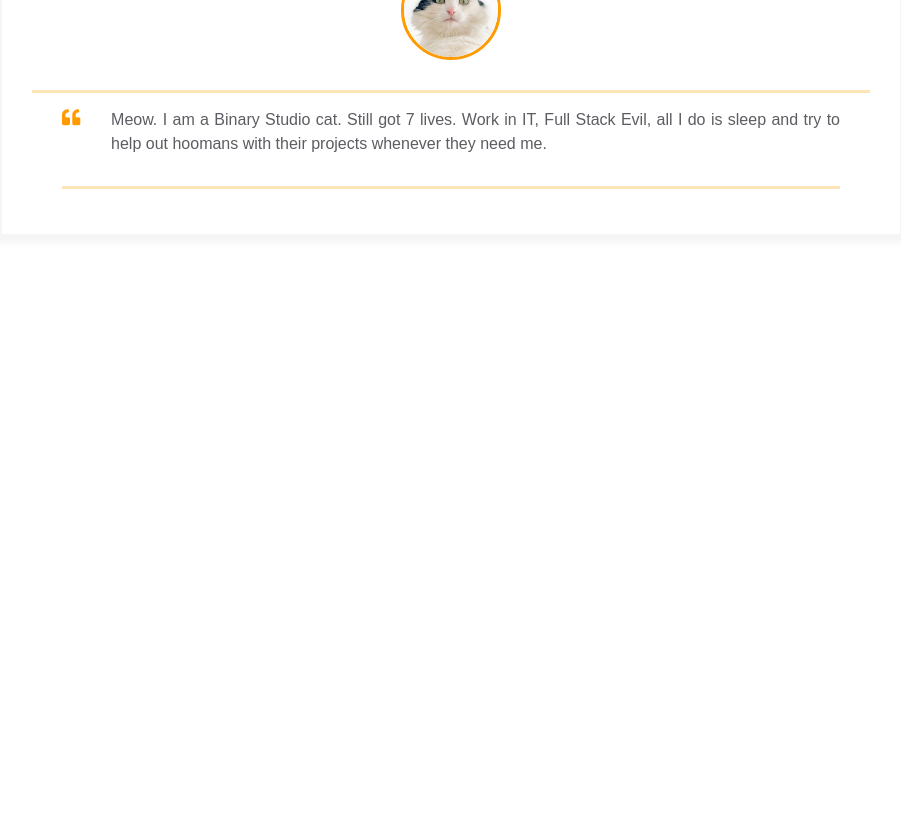
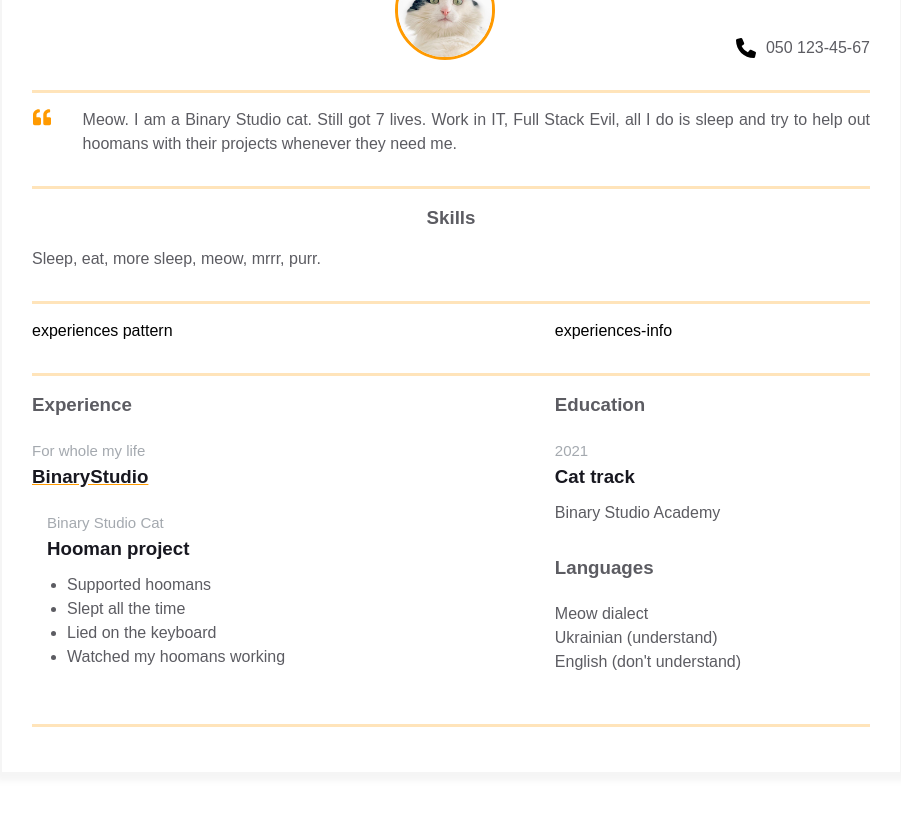
Before and after one commit to ddimukr/homepage, a plain HTML site: page index.html in a window 1280 px wide. Shown: the part 242-1065 px from the top of the page, without its empty margins (189-1090 px from the left). Before the commit the page ends 800 px from the top, so only its background shows below. Drawn offline with Linux system fonts and the light colour scheme.

Commit message:
Добавлен основной текст body. Step 2

```diff
--- a/index.html
+++ b/index.html
@@ -50,12 +50,21 @@
   <span>binary-studio</span>
 </a>
 
+<a href="tel:+380501234567" rel="author" class="contact-info__item">
+  <div class="contact-info__item-icon-wrapper">
+<svg xmlns="http://www.w3.org/2000/svg" viewBox="0 0 512 512">
+<path d="M511.2 387l-23.25 100.8c-3.266 14.25-15.79 24.22-30.46 24.22C205.2 512 0 306.8 0 54.5c0-14.66 9.969-27.2 24.22-30.45l100.8-23.25C139.7-2.602 154.7 5.018 160.8 18.92l46.52 108.5c5.438 12.78 1.77 27.67-8.98 36.45L144.5 207.1c33.98 69.22 90.26 125.5 159.5 159.5l44.08-53.8c8.688-10.78 23.69-14.51 36.47-8.975l108.5 46.51C506.1 357.2 514.6 372.4 511.2 387z"/>
+</svg>
+		  </div>
+  <span>050 123-45-67</span>
+</a>
+
 
 
 		  </div>
         </div>
       </div>
-
+    </div>
 
 <div class="container">
   <div class="resume__block">
@@ -76,8 +85,76 @@
   </div>
 </div>
 
+<div class="container">
+  <div class="resume__block">
+    <div class="skills">
+      <h3 class="skills__header">Skills</h3>
+      <p class="skills__text">Sleep, eat, more sleep, meow, mrrr, purr. </p>
+    </div>
+  </div>
+</div>
 
+<div class="container">
+  <div class="resume__block">
+    <div class="main-info fh">
+
+      <div class="experiences">experiences pattern</div>
+
+      <div class="additional-info fv">experiences-info</div>
     </div>
+  </div>
+</div>
+
+<div class="container">
+  <div class="resume__block fh">
+<div class="experiences">
+  <h3 class="experiences__header">Experience</h3>
+  <div class="experiences__company">
+    <div class="experiences__company-header">
+      <span class="experiences__company-header-durability">For whole my life</span>
+      <h3 class="experiences__company-header-name">BinaryStudio</h3>
+    </div>
+
+    <div class="experiences__company-project">
+      <span class="experiences__company-project-role">Binary Studio Cat</span>
+      <h3 class="experiences__company-project-name">Hooman project</h3>
+      <ul class="experiences__company-project-responsibilities">
+        <li>Supported hoomans</li>
+        <li>Slept all the time</li>
+        <li>Lied on the keyboard</li>
+        <li>Watched my hoomans working</li>
+      </ul>
+    </div>
+  </div>
+</div>
+
+<div class="additional-info fv">
+  <div class="additional-info__education">
+    <h3 class="additional-info__education-header">Education</h3>
+    <div class="additional-info__education-university">
+      <span class="additional-info__education-university-durability">2021</span>
+      <h3 class="additional-info__education-university-speciality">Cat track</h3>
+      <p class="additional-info__education-university-name">Binary Studio Academy</p>
+    </div>
+  </div>
+
+  <div class="additional-info__languages">
+    <h3 class="additional-info__languages-header">Languages</h3>
+    <p class="additional-info__languages-item">
+      Meow dialect
+    </p>
+    <p class="additional-info__languages-item">
+      Ukrainian (understand)
+    </p>
+    <p class="additional-info__languages-item">
+      English (don't understand)
+    </p>
+  </div>
+</div>
+  </div>
+</div>
+
+
   </div>
 </main>
   </body>
```
